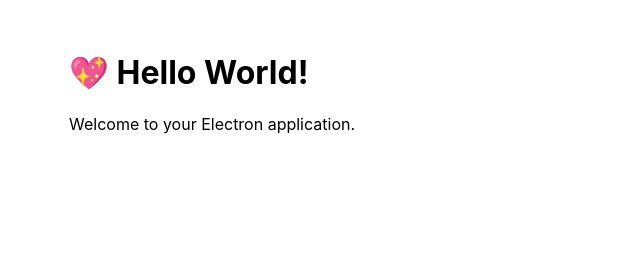
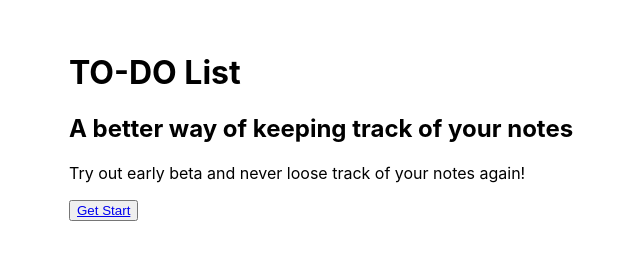
Before and after one commit to Kaveenxz/Electron-app, an Electron app: page src/index.html in a window 800 px wide. Shown: the whole page, without its empty margins (27-667 px from the left). Drawn offline with Linux system fonts and the light colour scheme.

Commit message:
basic layout

```diff
--- a/src/index.html
+++ b/src/index.html
@@ -6,7 +6,10 @@
     <link rel="stylesheet" href="index.css" />
   </head>
   <body>
-    <h1>💖 Hello World!</h1>
-    <p>Welcome to your Electron application.</p>
+    <h1>TO-DO List</h1>
+    <h2>A better way of keeping track of your notes</h2>
+    <p>Try out early beta and never loose track of your notes again!</p>
+
+    <button><a href="addNote.html">Get Start </a></button>
   </body>
 </html>
```
Also changed, not shown: src/addNote.html (added, +12 -0 lines).
